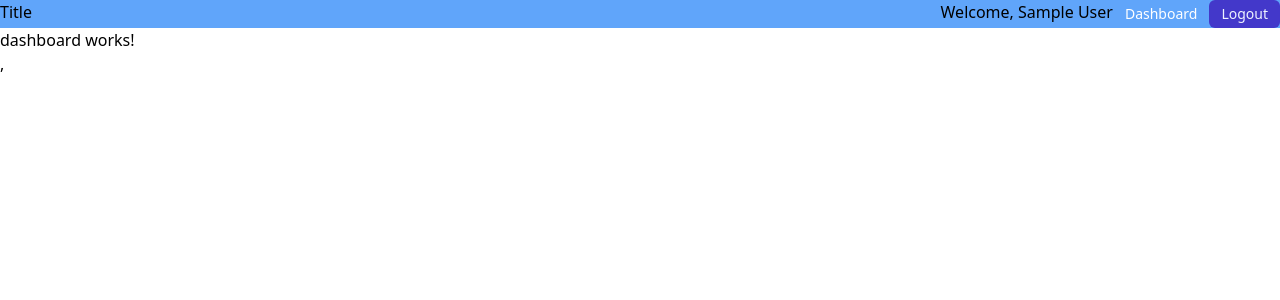
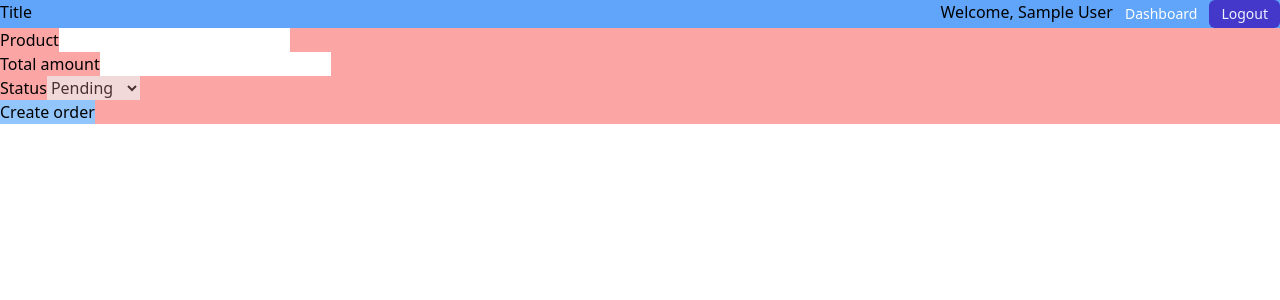
Before and after one commit to Gatinoko/nest-angular-app, an Angular app: page /dashboard in a window 1280 px wide. Shown: the top 300 px of the page. Built offline with nearby package versions, Linux system fonts and the light colour scheme; sample sign-in values are in the browser's storage.

Commit message:
feat: Added create order form to dashboard page

```diff
--- a/src/pages/dashboard/dashboard.component.html
+++ b/src/pages/dashboard/dashboard.component.html
@@ -1 +1 @@
-<p>dashboard works!</p>,
+<app-create-order-form></app-create-order-form>
--- a/src/pages/dashboard/dashboard.component.ts
+++ b/src/pages/dashboard/dashboard.component.ts
@@ -1,10 +1,11 @@
 import { ChangeDetectionStrategy, Component } from '@angular/core';
+import { CreateOrderFormComponent } from '../../components/create-order-form/create-order-form.component';
 
 @Component({
   selector: 'app-dashboard',
-  imports: [],
+  imports: [CreateOrderFormComponent],
   templateUrl: './dashboard.component.html',
   styleUrl: './dashboard.component.css',
   changeDetection: ChangeDetectionStrategy.OnPush,
 })
-export class DashboardComponent { }
+export class DashboardComponent {}
```
